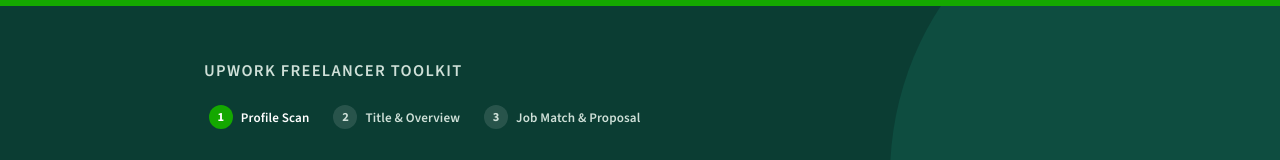
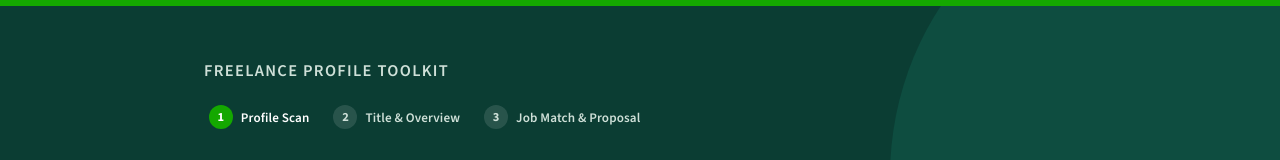
Before and after one commit to rey8788/profile-rewriter, a Next.js app: page / in a window 1280 px wide. Shown: the top 160 px of the page. Built offline with nearby package versions, Linux system fonts and the light colour scheme.

Commit message:
Update page.js

```diff
--- a/app/page.js
+++ b/app/page.js
@@ -505,7 +505,7 @@
     <>
       <section className="hero">
         <div className="hero-inner">
-          <p className="eyebrow">Upwork Freelancer Toolkit</p>
+          <p className="eyebrow">Freelance Profile Toolkit</p>
           <StepNav
             activeTab={activeTab}
             setActiveTab={setActiveTab}
@@ -588,7 +588,7 @@
               <h3>You&apos;re out of free credits</h3>
               <p>
                 You&apos;ve used all {creditsTotal ?? 'your'} free credits, shared across every tab. Subscribe to
-                Upwork Freelancer Toolkit Unlimited to keep going as often as you want.
+                Freelance Profile Toolkit Unlimited to keep going as often as you want.
               </p>
               <a href={SUBSCRIBE_URL} target="_blank" rel="noopener noreferrer" className="btn" style={{ display: 'block', textDecoration: 'none', textAlign: 'center' }}>
                 Subscribe for unlimited access &rarr;
```
